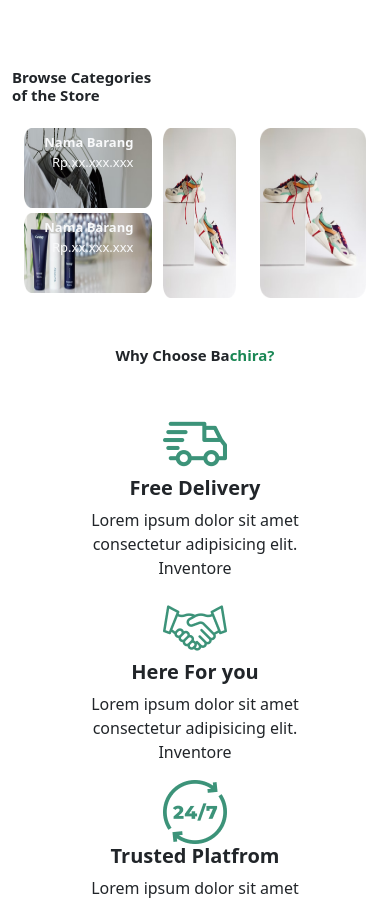
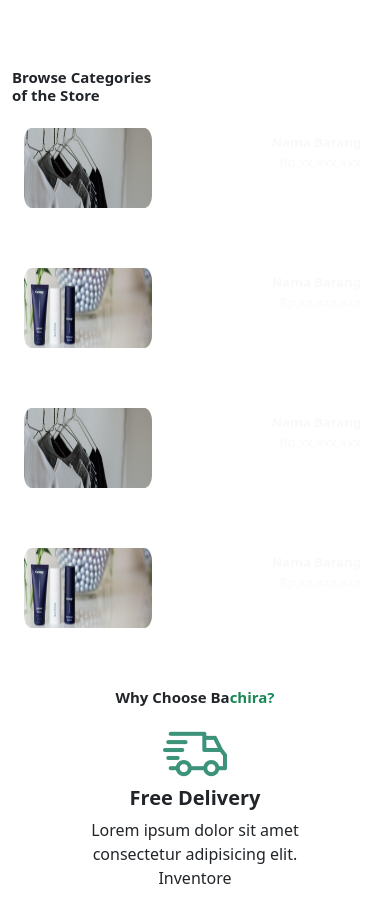
Before and after one commit to hsym135/Bachira-Template-Design, a plain HTML site: page challagne kak ren/index.html in a window 390 px wide. Shown: the part 540-1446 px from the top of the page. Drawn offline with Linux system fonts and the light colour scheme.

Commit message:
Update index.html

```diff
--- a/challagne kak ren/index.html
+++ b/challagne kak ren/index.html
@@ -68,8 +68,8 @@
             <div id="categories" class="categories mt-0 mt-lg-5 pt-5" data-aos="zoom-in-up" data-aos-duration="1500">
               <h4 class="col-5 col-lg-3 pb-3"><b>Browse Categories of the Store</b></h4>
               <div class="justify-content-center row ">
-                <div class="col-5 row">
-                  <div >
+                <div class="col-12 col-lg-5 row">
+                  <div class="mb-5 pb-5 mb-lg-4 pb-lg-0">
                     <img src="assets/img/img-categories-1.png" alt="" height="150px" class="atas mb-5 col">
                     <p class="text-light"> <b>Nama Barang</b> <br> Rp.xx.xxx.xxx </p>
                   </div>
@@ -77,16 +77,24 @@
                     <img src="assets/img/img-categories-2.png" alt="" height="150px" class="atas col">
                     <p class="text-light"> <b>Nama Barang</b><br> Rp.xx.xxx.xxx</p>
                   </div>
+                  <div class="my-5 py-5  d-block d-lg-none">
+                    <img src="assets/img/img-categories-1.png" alt="" height="150px" class="atas mb-5 col">
+                    <p class="text-light"> <b>Nama Barang</b> <br> Rp.xx.xxx.xxx </p>
+                  </div>
+                  <div class=" d-block d-lg-none">
+                    <img src="assets/img/img-categories-2.png" alt="" height="150px" class="atas col">
+                    <p class="text-light"> <b>Nama Barang</b><br> Rp.xx.xxx.xxx</p>
+                  </div>
                 </div>
-                <img src="assets/img/img-categories-3.png" alt="" height="325px" class="bawah col-3">
-                <img src="assets/img/img-categories-3.png" alt="" height="325px" class="bawah col-4">
+                <img src="assets/img/img-categories-3.png" alt="" height="325px" class="d-none d-lg-block bawah col-12 mt-5 pt-5 mt-lg-0 pt-lg-0 col-lg-3">
+                <img src="assets/img/img-categories-3.png" alt="" height="325px" class="d-none d-lg-block bawah col-12 col-lg-4">
               </div>
             </div>
             <!-- End elemen Category -->
 
             <!-- Start Elemen Choose -->
             <div id="choose" class="choose text-center" data-aos="zoom-in-up" data-aos-duration="1500">
-              <h4 class=" my-5"><b>Why Choose Ba<span class="text-success">chira?</span> </b></h1>
+              <h4 class="pt-5 mt-5 mb-3"><b>Why Choose Ba<span class="text-success">chira?</span> </b></h1>
                 <div class="row justify-content-center">
                   <div class="col-8 col-lg-4" data-aos="zoom-in-up" data-aos-duration="1500">
                     <img src="assets/img/Icon.png" alt="">
```
